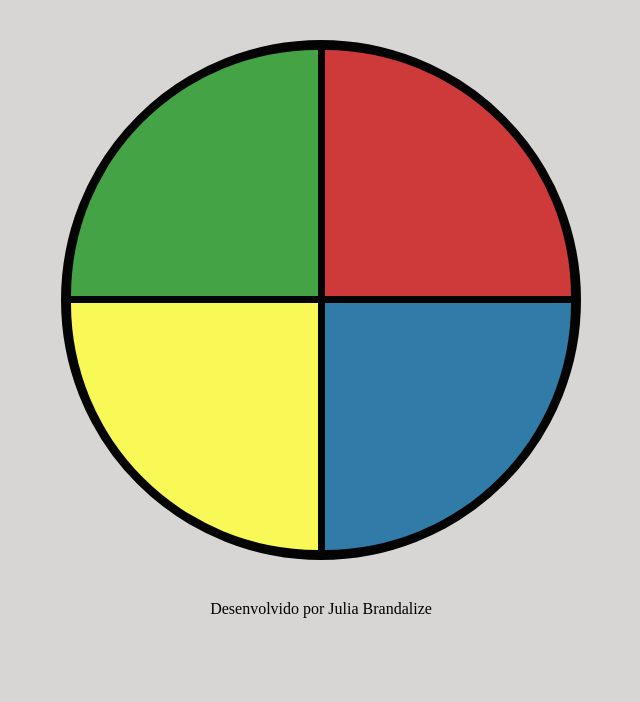
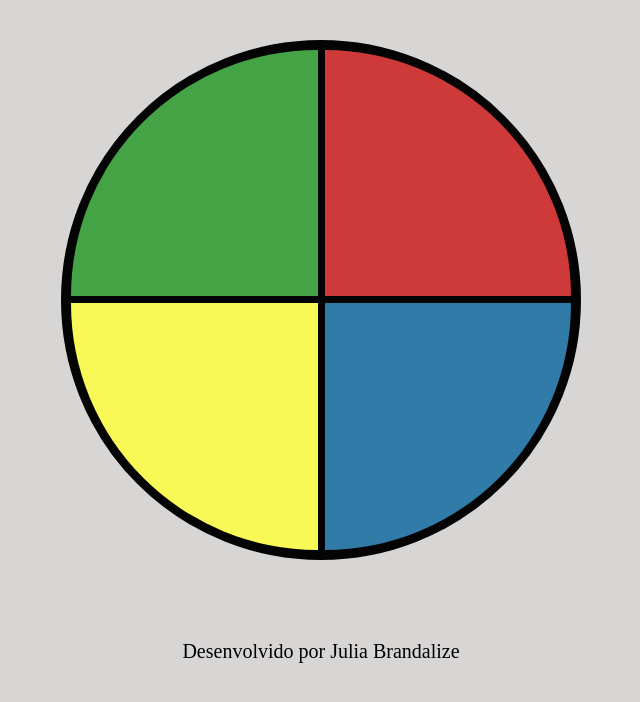
Before and after one commit to bdlzjulia/Genius_Game, a plain HTML site: page index.html in a window 1280 px wide. Shown: the part 86-788 px from the top of the page, without its empty margins (319-959 px from the left). Drawn offline with Linux system fonts and the light colour scheme.

Commit message:
Update style.css

```diff
--- a/style.css
+++ b/style.css
@@ -59,3 +59,8 @@ h1{
 .selected{
     opacity: 0.3;
 }
+
+footer{
+    font-size: 20px;
+    padding-top: 40px;
+}
```
